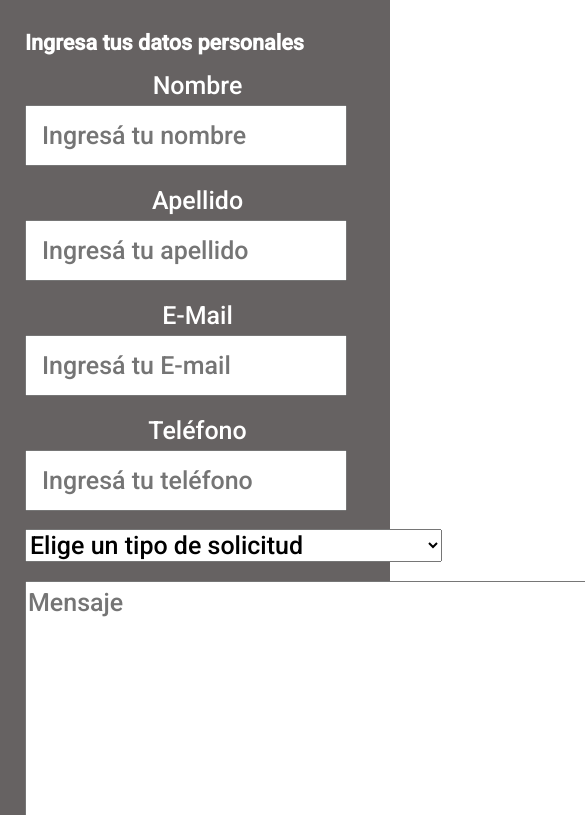
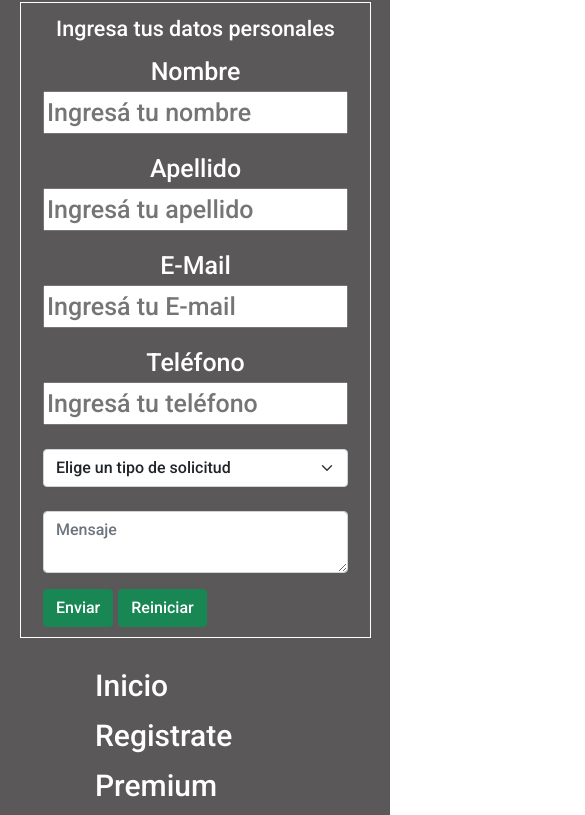
Before and after one commit to valentingarcia99/spolify, a plain HTML site: page pages/contacto.html in a window 390 px wide. Shown: the part 76-891 px from the top of the page, 585 px wide, since content can reach past the window. Drawn offline with nearby package versions, Linux system fonts and the light colour scheme.

Commit message:
contacto terminado y arreglos en index

```diff
--- a/css/styles.css
+++ b/css/styles.css
@@ -39,7 +39,7 @@ a:hover {
 }
 
 main {
-    background-color: rgba(41, 35, 35, 0.712);
+    background-color: rgba(24, 21, 21, 0.712);
     color: white;
 }
 
@@ -85,11 +85,6 @@ main {
     animation-delay: 3s;
 }
 
-.contenedorArtistas {
-    display: flex;
-    justify-content: space-evenly;
-}
-
 .artista {
     font-size: 30px;
     background-color: rgb(0, 134, 34);
@@ -100,10 +95,6 @@ main {
     border: solid black 3px;
     border-radius: 20px;
     transition: all 0.5s;
-}
-
-.artista:hover {
-    width: 400px;
 }
 
 .artista h3 {
@@ -118,6 +109,11 @@ main {
     width: 90%;
     height: 300px;
     padding: 10px;
+}
+
+.artista:hover {
+    padding: 2px 3px;
+    background-color: rgb(50, 50, 255);
 }
 
 .seccion_descargar {
@@ -252,13 +248,15 @@ main {
 }
 
 #contacto {
-    padding-bottom: 10px;
-    font-size: 20px;
+    margin-left: 20px;
+    font-size: 25px;
+    width: 40%;
+    border: solid 1px white;
+    transform: translateY(-15px);
 }
 
 #contacto fieldset {
-    margin-left: 20px;
-    padding: 20px;
+    padding: 10px;
 }
 
 /* CONTACTO */
@@ -373,7 +371,7 @@ footer {
         display: none;
     }
 
-    #recomendaciones {
+    .contenedorArtistas {
         display: none;
     }
 
@@ -456,30 +454,32 @@ footer {
 
     .contactoTitulo {
         text-align: center;
-        padding: 20px 0 15px 0;
-        margin: 0;
+        padding-top: 20px;
+        margin: 0 0 25px 0;
     }
 
     #contacto {
         font-size: 25px;
-    }
-
-    #contacto fieldset {
-        margin-left: 5px;
-    }
-
-    #contacto input {
-        display: flex;
-        padding: 10px 15px;
+        width: 90%
     }
 
     #contacto fieldset div {
         text-align: center;
     }
 
+    #contacto fieldset legend {
+        text-align: center;
+    }
+
     .contacto__Inputs {
-        align-items: flex-start;
+        display: flex;
+        justify-content: start;
     }
+
+    #contactoReset {
+        margin-left: 5px;
+    }
+
 
     /* @MEDIA CONTACTO */
 
--- a/pages/contacto.html
+++ b/pages/contacto.html
@@ -42,32 +42,32 @@
     <main>
         <h1 class="contactoTitulo">Contacto</h1>
 
-        <form id="contacto">
+        <form id="contacto" class="container-fluid">
             <fieldset>
-                <legend><b>Ingresa tus datos personales</b></legend>
+                <legend>Ingresa tus datos personales</legend>
 
                 <div class="mb-3">
                     <label for="nombre">Nombre</label>
-                    <input type="text" id="nombre" class="col-xs-12" placeholder="Ingresá tu nombre" required>
+                    <input type="text" id="nombre" class="col-12" placeholder="Ingresá tu nombre" required>
                 </div>
 
                 <div class="mb-3">
                     <label for="apellido">Apellido</label>
-                    <input type="text" id="apellido" class="col-xs-12" placeholder="Ingresá tu apellido" required>
+                    <input type="text" id="apellido" class="col-12" placeholder="Ingresá tu apellido" required>
                 </div>
 
                 <div class="mb-3">
                     <label for="e-mail">E-Mail</label>
-                    <input type="email" id="e-mail" class="col-xs-12" placeholder="Ingresá tu E-mail" required>
+                    <input type="email" id="e-mail" class="col-12" placeholder="Ingresá tu E-mail" required>
                 </div>
 
-                <div class="mb-3">
+                <div class="mb-4">
                     <label for="tel">Teléfono</label>
-                    <input type="tel" id="telefono" class="col-xs-12" placeholder="Ingresá tu teléfono" required>
+                    <input type="tel" id="telefono" class="col-12" placeholder="Ingresá tu teléfono" required>
                 </div>
 
-                <div class="mb-3">
-                    <select name="solicitud" required>
+                <div class="mb-4">
+                    <select name="solicitud" class="form-select" required>
                         <option value="" selected disabled>Elige un tipo de solicitud</option>
                         <option value="opcion1">Pregunta general</option>
                         <option value="opcion2">Problemas de inicio de sesión</option>
@@ -77,11 +77,11 @@
                     </select>
                 </div>
 
-                <textarea name="" class="mb-3" cols="50" rows="10" placeholder="Mensaje"></textarea>
+                <textarea name="" class="mb-3 form-control" placeholder="Mensaje"></textarea>
 
                 <div class="contacto__Inputs">
                     <input type="submit" class="btn btn-success" value="Enviar">
-                    <input type="reset" class="btn btn-success mt-3" value="Reiniciar">
+                    <input type="reset" class="btn btn-success" id="contactoReset" value="Reiniciar">
                 </div>
             </fieldset>
         </form>
```
Also changed, not shown: index.html (+10 -10 lines).
